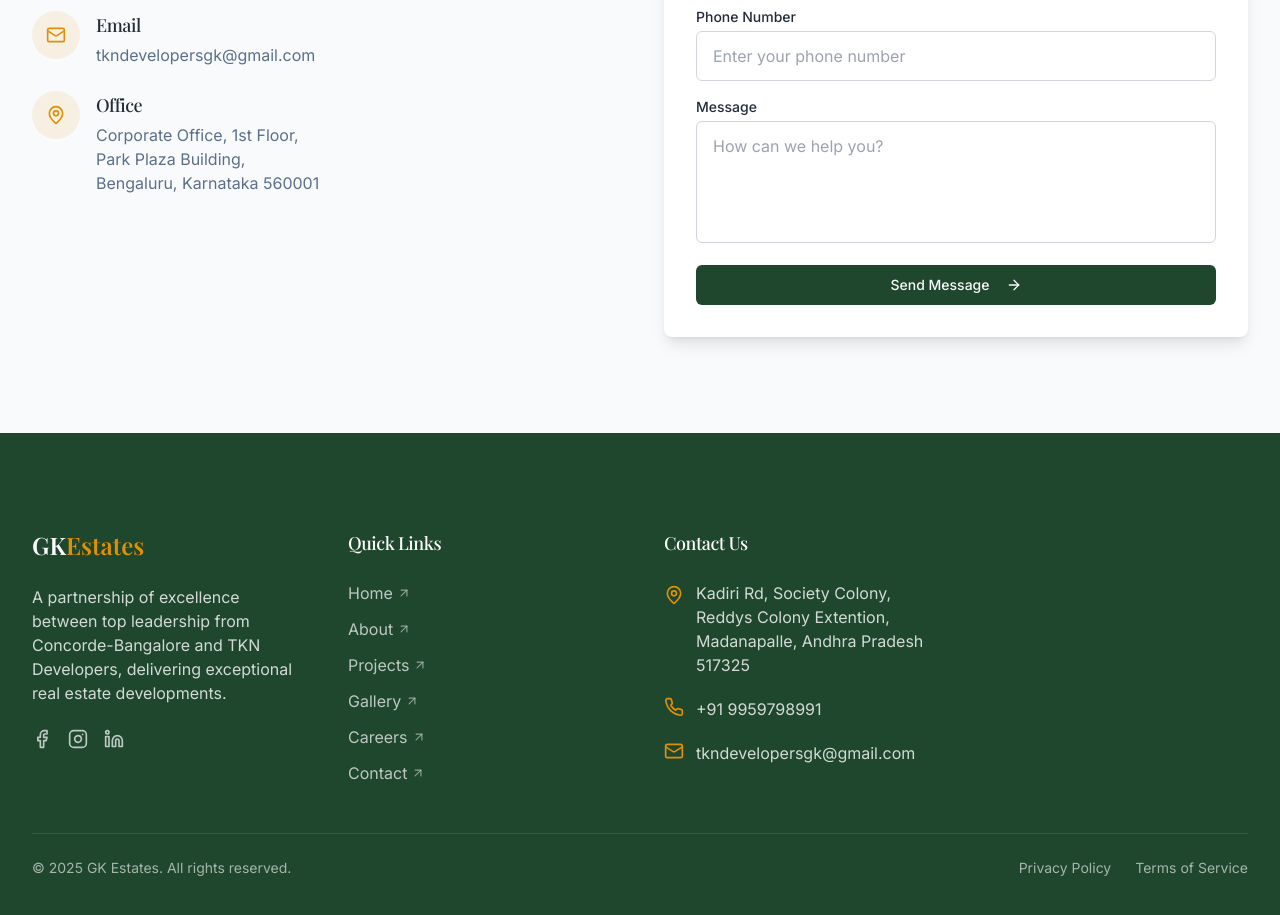
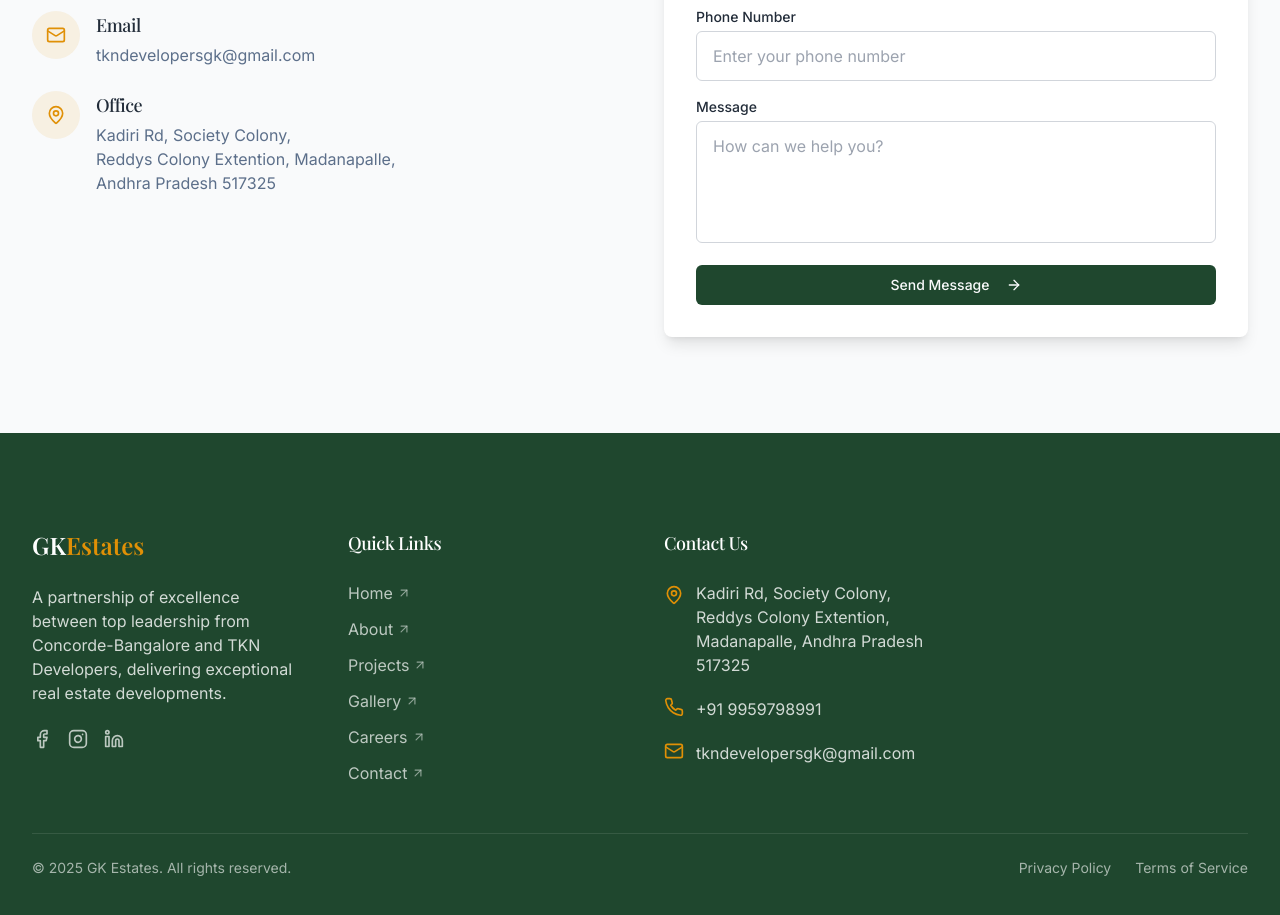
Before and after one commit to EswarReddyPrasad/gk-estate-portal, a React (Vite) app: page /contact in a window 1280 px wide. Shown: the part 1980-2895 px from the top of the page. Built offline with nearby package versions, Linux system fonts and the light colour scheme.

Commit message:
Update ContactSection.tsx

```diff
--- a/src/components/ContactSection.tsx
+++ b/src/components/ContactSection.tsx
@@ -76,9 +76,9 @@ const ContactSection = () => {
                 <div>
                   <h3 className="text-lg font-medium mb-1">Office</h3>
                   <address className="not-italic text-muted-foreground">
-                    Corporate Office, 1st Floor, <br />
-                    Park Plaza Building, <br />
-                    Bengaluru, Karnataka 560001
+                    Kadiri Rd, Society Colony,<br />
+                    Reddys Colony Extention, Madanapalle, <br />
+                     Andhra Pradesh 517325
                   </address>
                 </div>
               </div>
```
